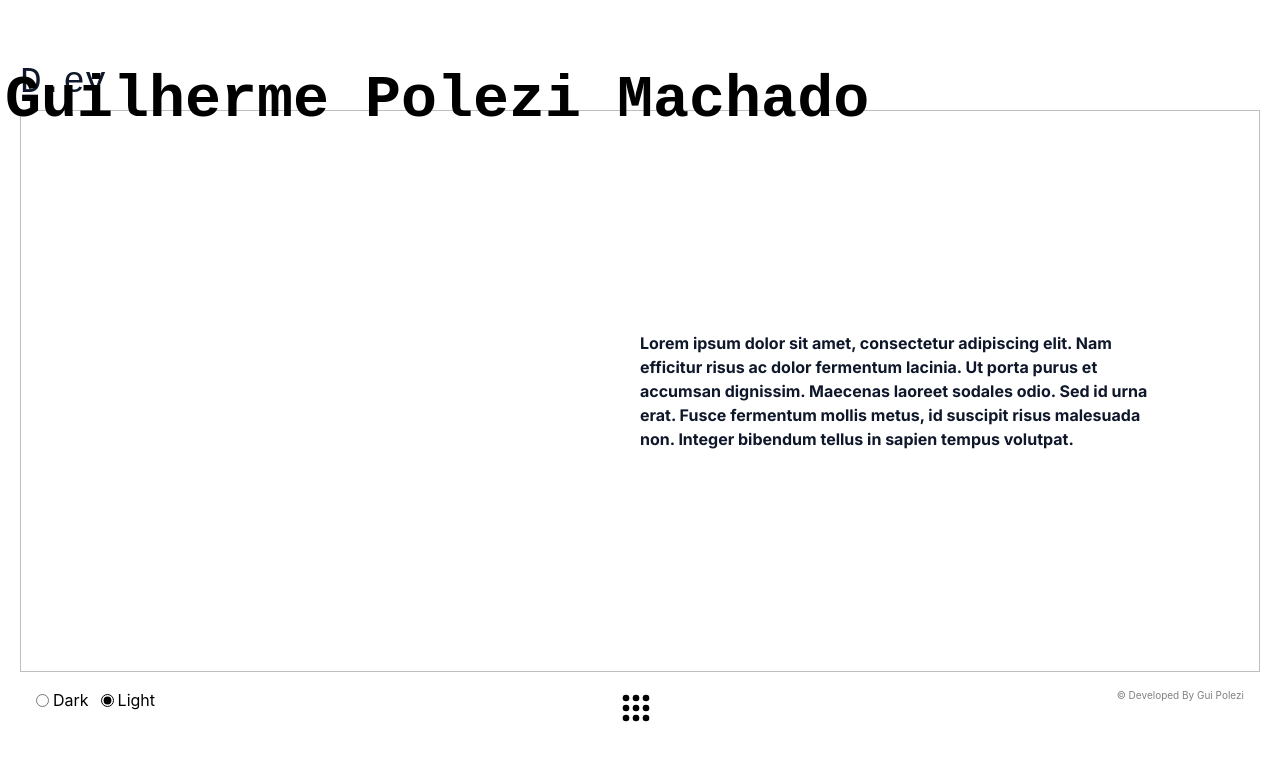
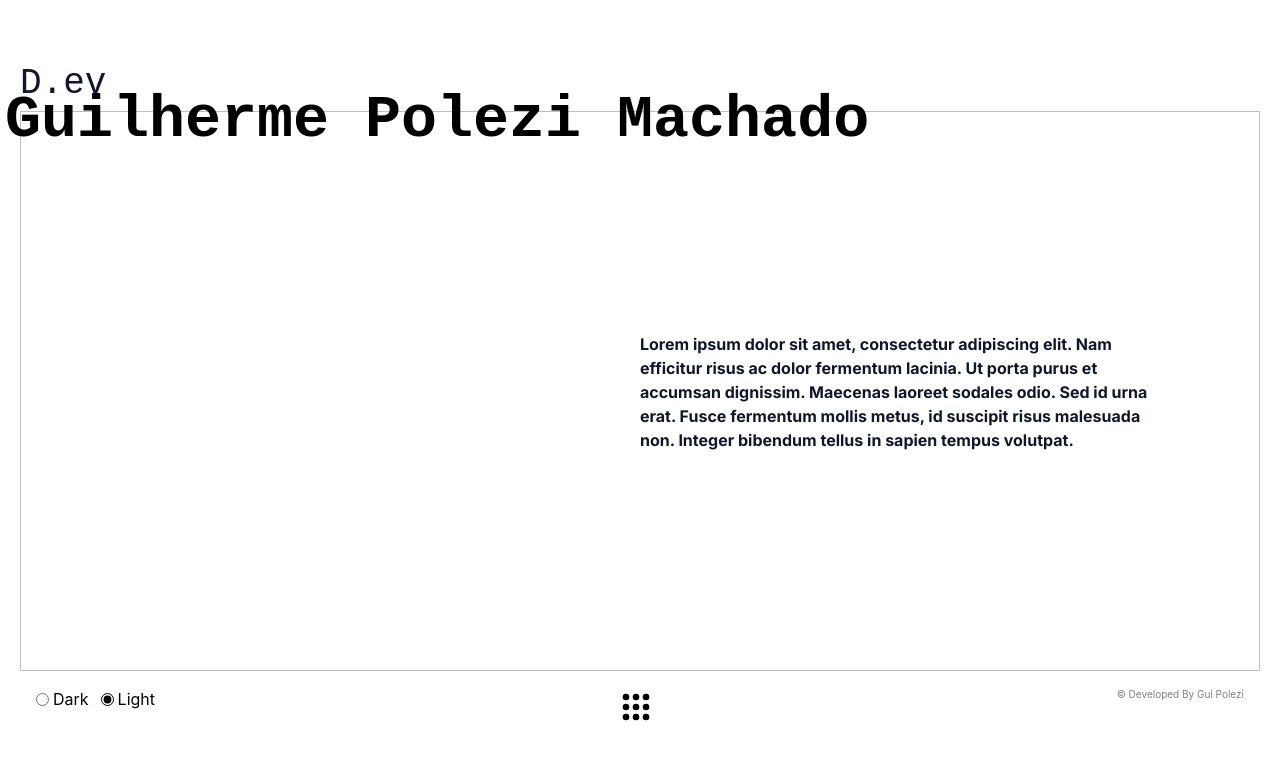
Before and after one commit to GuiPolezi/portfolio-dev, a React (Vite) app: page / in a window 1280 px wide. Shown: the top 760 px of the page. Built offline with nearby package versions, Linux system fonts and the light colour scheme; a web font is replaced by a local one.

Commit message:
Position top adjusts on myName

```diff
--- a/index.html
+++ b/index.html
@@ -29,7 +29,7 @@
 
     </div>
 
-    <div id="root" class="p-20">
+    <div id="root" class="h-140 p-20">
     </div>
 
 
--- a/src/index.css
+++ b/src/index.css
@@ -38,7 +38,7 @@
 
 #glitch-wrapper {
   position: absolute;
-  top: 70px;
+  top: 90px;
   left: 5px;
 }
 
```
